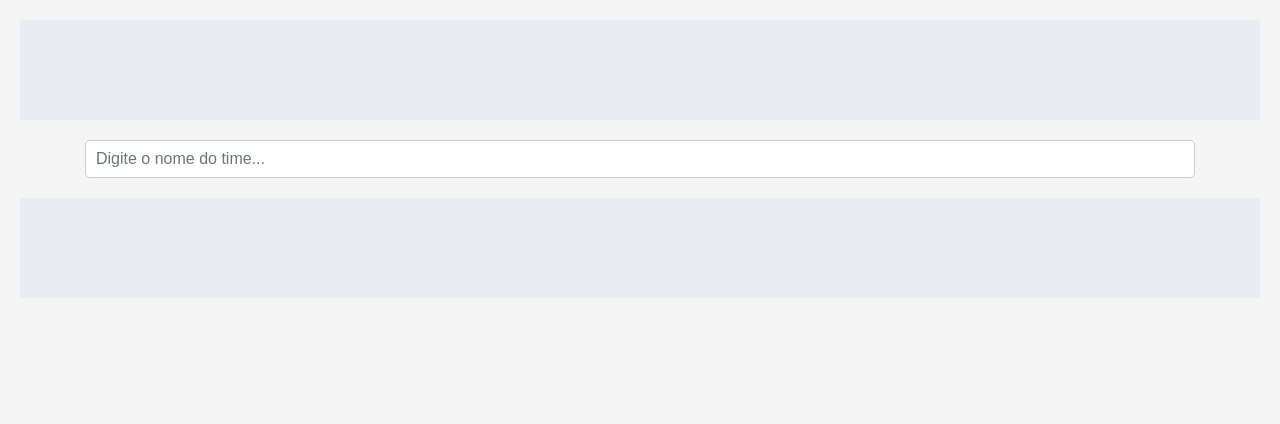
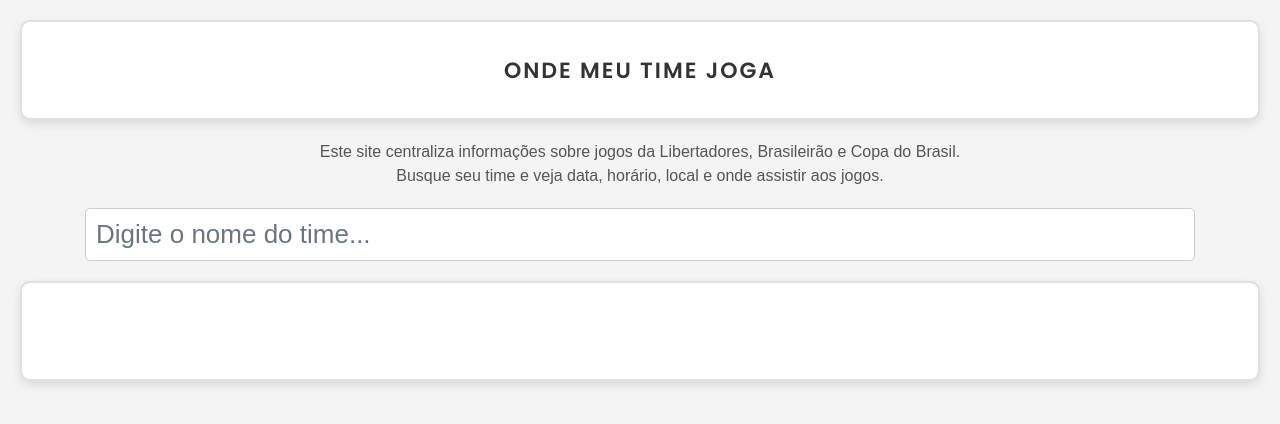
Before and after one commit to rnrafaelnogueira/ondemeutimejoga, a FastAPI app: page / in a window 1280 px wide. Shown: the top 424 px of the page. Run offline with FastAPI, Linux system fonts and the light colour scheme; some libraries are stand-ins or nearby versions.

Commit message:
feat: add css adjusts

```diff
--- a/app/templates/index.html
+++ b/app/templates/index.html
@@ -23,11 +23,28 @@
             padding: 20px;
         }
         .ad-container {
-            background-color: #e9ecef;
+            background: #ffffff; /* Fundo totalmente branco */
             height: 100px;
             display: flex;
             align-items: center;
             justify-content: center;
+            margin-bottom: 20px;
+            border: 2px solid #e0e0e0; /* Borda cinza bem clara para contorno */
+            border-radius: 10px;
+            color: #333333; /* Texto em cinza escuro para contraste */
+            font-family: 'Poppins', sans-serif; /* Fonte moderna */
+            font-size: 22px; /* Tamanho maior para impacto */
+            font-weight: 600; /* Peso semi-negrito */
+            text-transform: uppercase;
+            letter-spacing: 2px; /* Espaçamento entre letras */
+            box-shadow: 0 4px 10px rgba(0, 0, 0, 0.1); /* Sombra sutil */
+            position: relative;
+            overflow: hidden;
+        }
+        .descricao {
+            text-align: center;
+            font-size: 1em;
+            color: #555;
             margin-bottom: 20px;
         }
         .filtro {
@@ -36,7 +53,7 @@
         }
         .filtro input {
             padding: 10px;
-            font-size: 16px;
+            font-size: 26px;
             width: 100%;
             border: 1px solid #ccc;
             border-radius: 5px;
@@ -52,6 +69,7 @@
             align-items: center;
         }
         .competicao {
+            font-size: 1.9em;
             border-radius: 8px;
             margin-bottom: 20px;
             padding: 20px;
@@ -100,9 +118,15 @@
 </head>
 <body>
     <!-- Div para Google AdSense no topo -->
-    <div class="ad-container"></div>
+    <link href="https://fonts.googleapis.com/css2?family=Poppins:wght@600&display=swap" rel="stylesheet">
+
+    <div class="ad-container">ONDE MEU TIME JOGA</div>
 
     <div class="container">
+        <div class="descricao">
+            Este site centraliza informações sobre jogos da Libertadores, Brasileirão e Copa do Brasil.<br>
+            Busque seu time e veja data, horário, local e onde assistir aos jogos.
+        </div>
         <div class="filtro">
             <input type="text" id="filtroTime" class="form-control" placeholder="Digite o nome do time...">
         </div>
```
